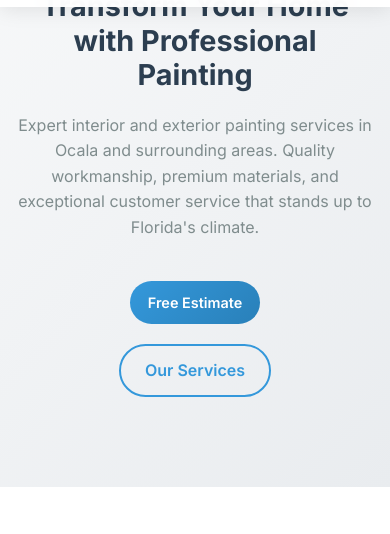
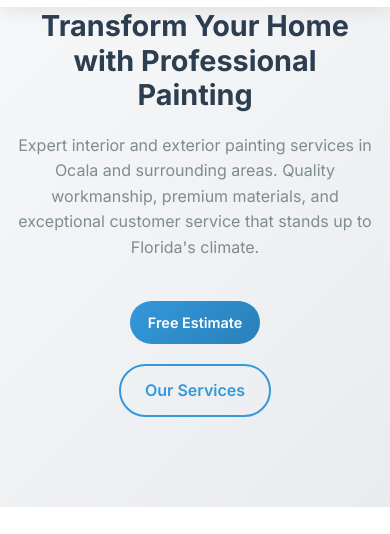
Before and after one commit to adam-lovell/color-tyme-painting-pros, a plain HTML site: page index.html in a window 390 px wide. Shown: the part 131-665 px from the top of the page. Drawn offline with Linux system fonts and the light colour scheme.

Commit message:
Restore base styles and layout for the site

```diff
--- a/styles.css
+++ b/styles.css
@@ -124,7 +124,7 @@ body {
 /* Hero Section */
 .hero {
     background: linear-gradient(135deg, #f8f9fa 0%, #e9ecef 100%);
-    padding: 180px 0 80px;
+    padding: 200px 0 80px;
     text-align: center;
 }
 
@@ -416,7 +416,7 @@ body {
     }
 
     .hero {
-        padding: 140px 0 60px;
+        padding: 160px 0 60px;
     }
 
     .hero-content h2 {
@@ -489,7 +489,7 @@ body {
     }
 
     .hero {
-        padding: 120px 0 50px;
+        padding: 140px 0 50px;
     }
 
     .hero-content h2 {
```
